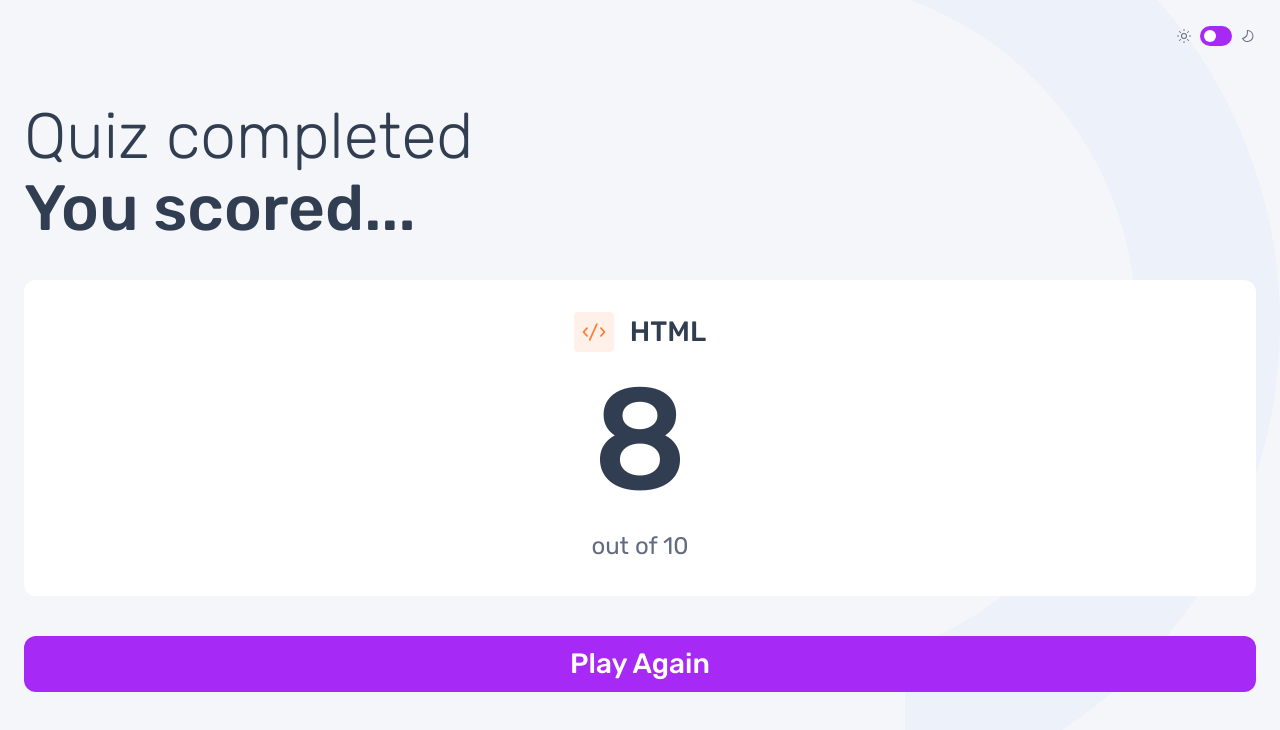
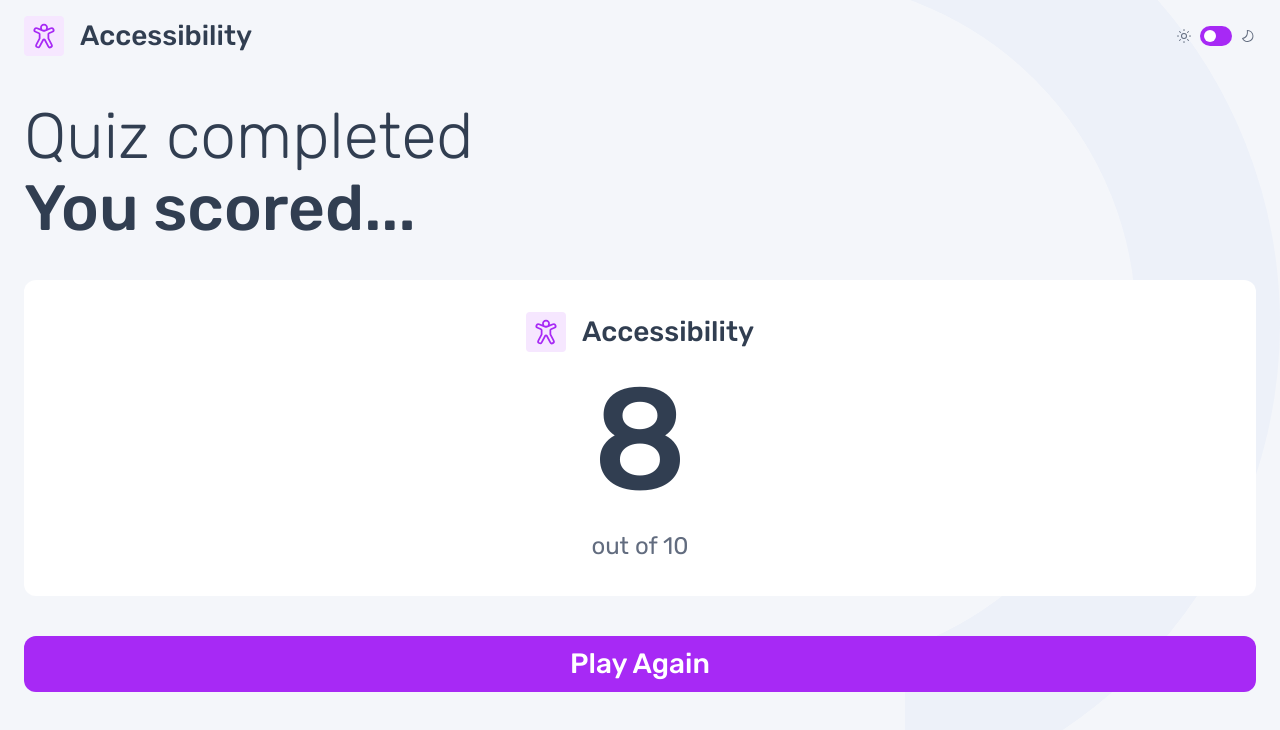
Before and after one commit to 3lectrologos/FM-frontend-quiz, a Next.js app: page / in a window 1280 px wide. Shown: the top 730 px of the page. Built offline with nearby package versions, Linux system fonts and the light colour scheme.

Commit message:
Remove some redundant code

```diff
--- a/app/ScorePage.tsx
+++ b/app/ScorePage.tsx
@@ -7,11 +7,11 @@ function ScoreBox({ category, score, maxScore }: { category: Category, score: nu
     <div className={`flex flex-col items-center gap-y-4 p-8 rounded-xl bg-white dark:bg-navy`}>
       <div className={`flex flex-row items-center justify-center gap-x-4`}>
         <CategoryIcon category={category} />
-        <span className={`font-heading-sm text-dark_navy dark:text-white`}>
+        <span className={`font-heading-sm`}>
             {category}
           </span>
       </div>
-      <div className={`text-center font-display text-dark_navy dark:text-white`}>
+      <div className={`text-center font-display`}>
         {score}
       </div>
       <div className={`text-center font-body-md text-gray_navy dark:text-light_bluish`}>
--- a/app/Title.tsx
+++ b/app/Title.tsx
@@ -1,10 +1,10 @@
 export default function Title({ t1, t2, sub=undefined }: { t1: string, t2: string, sub?: string }) {
   return  (
     <h1 className={`flex flex-col gap-y-2`}>
-      <span className={`font-heading-lg-regular text-dark_navy dark:text-white`}>
+      <span className={`font-heading-lg-regular`}>
         {t1}
       </span>
-      <span className={`font-heading-lg-bold text-dark_navy dark:text-white`}>
+      <span className={`font-heading-lg-bold`}>
         {t2}
       </span>
       {sub && (
--- a/app/page.tsx
+++ b/app/page.tsx
@@ -8,15 +8,15 @@ import LandingPage from '@/app/LandingPage'
 import ScorePage from '@/app/ScorePage'
 
 export default function Home() {
-  const [category, setCategory] = useState<Category|undefined>(undefined)
+  const [category, setCategory] = useState<Category>('Accessibility')
 
   return (
-    <div className={`relative bg-light_gray dark:bg-dark_navy bg-[url('/images/pattern-background-mobile-light.svg')] dark:bg-[url('/images/pattern-background-mobile-dark.svg')] bg-right-top bg-no-repeat`}>
-      <div className={`min-h-screen min-w-fit px-6 text-dark_navy dark:text-white`}>
+    <div className={``}>
+      <div className={`min-h-screen min-w-fit px-6 bg-light_gray dark:bg-dark_navy bg-[url('/images/pattern-background-mobile-light.svg')] dark:bg-[url('/images/pattern-background-mobile-dark.svg')] bg-right-top bg-no-repeat text-dark_navy dark:text-white`}>
         <div className={`flex flex-col`}>
           <TopBar category={category} />
           <div className={`py-8`}>
-            <ScorePage category={'HTML'} score={8} maxScore={10} />
+            <ScorePage category={category} score={8} maxScore={10} />
           </div>
         </div>
       </div>
```
